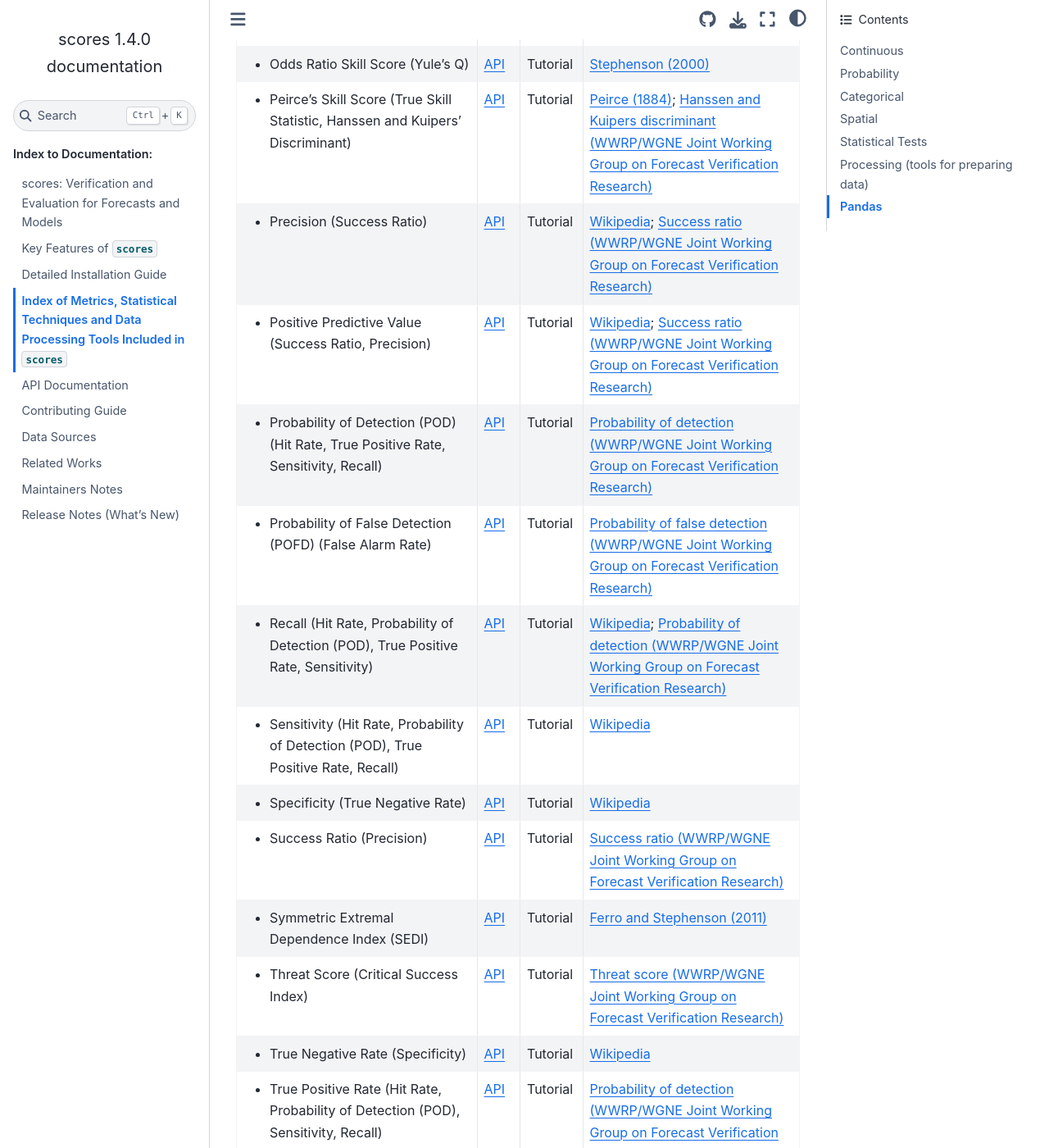
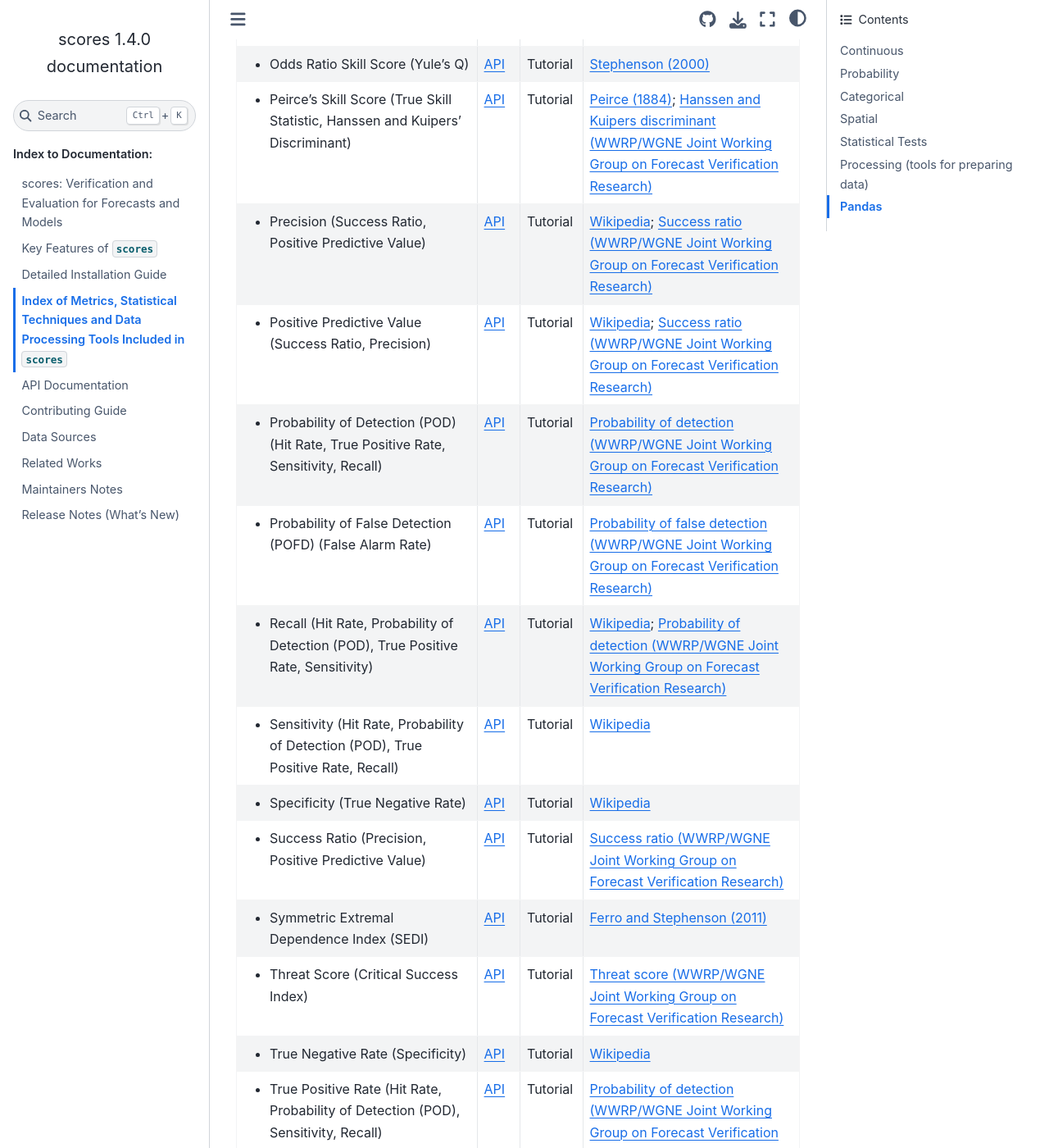
Before and after one commit to nci/scores, a Sphinx documentation site: the page built from docs/included.md, in a window 1280 px wide and 1400 px high, scrolled down 5957 px. Shown: the whole window at 82% size. Built offline with Sphinx 7.4.7 and the Sphinx Book theme 1.1.4, drawn with Linux system fonts in a browser that asks for light colours; pages that are not in the unit, such as notebooks, are missing from menus.

Commit message:
fix included file

```diff
--- a/docs/included.md
+++ b/docs/included.md
@@ -424,7 +424,7 @@
   -
     [Peirce (1884)](https://doi.org/10.1126/science.ns-4.93.453.b); [Hanssen and Kuipers discriminant (WWRP/WGNE Joint Working Group on Forecast Verification Research)](https://www.cawcr.gov.au/projects/verification/#HK)
 * -
-    - Precision (Success Ratio)
+    - Precision (Success Ratio, Positive Predictive Value)
   -
     [API](api.md#scores.categorical.BasicContingencyManager.precision)
   -
@@ -480,7 +480,7 @@
   -
     [Wikipedia](https://en.wikipedia.org/wiki/Sensitivity_and_specificity)
 * -
-    - Success Ratio (Precision)
+    - Success Ratio (Precision, Positive Predictive Value)
   -
     [API](api.md#scores.categorical.BasicContingencyManager.success_ratio)
   -
```
